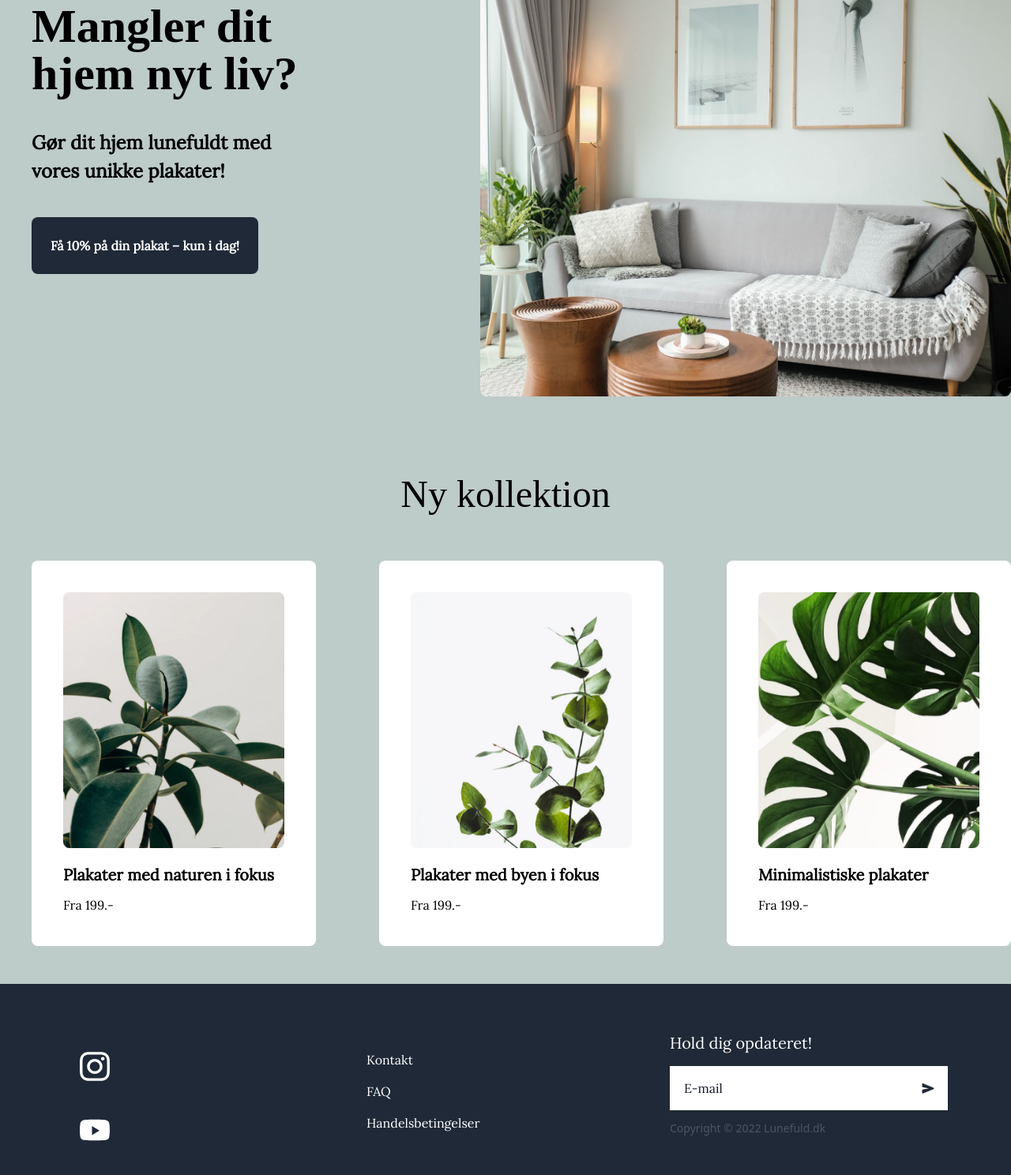
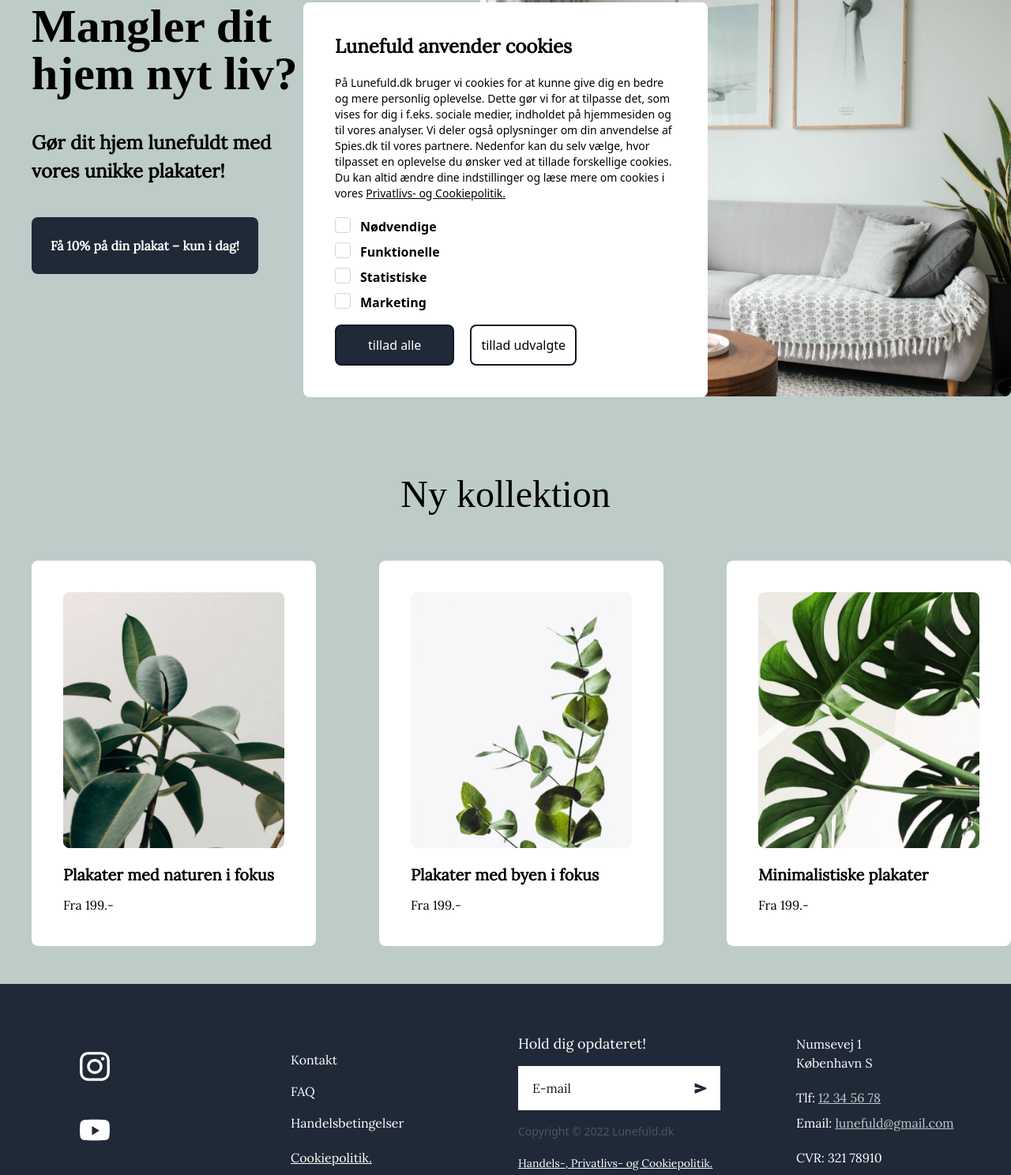
Before and after one commit to ceci821s/lunefuld-main, a website built with Vite: page src/index.html in a window 1280 px wide. Shown: the part 214-1702 px from the top of the page at 79% size. Built offline with nearby package versions, Linux system fonts and the light colour scheme; a web font is replaced by a local one.

Commit message:
cookie boks

```diff
--- a/src/index.html
+++ b/src/index.html
@@ -436,6 +436,56 @@
         </div>
         <!-- Hero slut -->
 
+        <div
+          id="cookieboks"
+          class="absolute m-96 mt-10 rounded-lg bg-white p-10"
+        >
+          <h2 class="font-lora text-2xl font-semibold">
+            Lunefuld anvender cookies
+          </h2>
+          <p class="mt-5 text-sm">
+            På Lunefuld.dk bruger vi cookies for at kunne give dig en bedre og
+            mere personlig oplevelse. Dette gør vi for at tilpasse det, som
+            vises for dig i f.eks. sociale medier, indholdet på hjemmesiden og
+            til vores analyser. Vi deler også oplysninger om din anvendelse af
+            Spies.dk til vores partnere. Nedenfor kan du selv vælge, hvor
+            tilpasset en oplevelse du ønsker ved at tillade forskellige cookies.
+            Du kan altid ændre dine indstillinger og læse mere om cookies i
+            vores <a class="underline" href="">Privatlivs- og Cookiepolitik.</a>
+          </p>
+          <ul class="mt-5 font-bold">
+            <div class="flex gap-3">
+              <input type="checkbox" class="h-5 w-5 rounded border-gray-300" />
+              <li>Nødvendige</li>
+            </div>
+            <div class="mt-2 flex gap-3">
+              <input type="checkbox" class="h-5 w-5 rounded border-gray-300" />
+              <li>Funktionelle</li>
+            </div>
+            <div class="mt-2 flex gap-3">
+              <input type="checkbox" class="h-5 w-5 rounded border-gray-300" />
+              <li>Statistiske</li>
+            </div>
+            <div class="mt-2 flex gap-3">
+              <input type="checkbox" class="h-5 w-5 rounded border-gray-300" />
+              <li>Marketing</li>
+            </div>
+          </ul>
+          <div class="mt-4 flex gap-5">
+            <div id="accepter">
+              <button
+                class="rounded-lg border-2 border-gray-900 bg-gray-800 p-3 px-10 text-white"
+              >
+                tillad alle
+              </button>
+            </div>
+            <div id="afvis">
+              <button class="rounded-lg border-2 border-gray-900 p-3">
+                tillad udvalgte
+              </button>
+            </div>
+          </div>
+        </div>
         <!-- Featured categories-->
 
         <h2
@@ -477,7 +527,7 @@
     <footer class="bg-gray-800">
       <div class="container mx-auto py-16 px-4 sm:px-6 lg:px-12 xl:px-20">
         <div
-          class="grid grid-cols-2 gap-4 md:grid-cols-3 md:gap-8 lg:grid-cols-3 xl:grid-cols-3"
+          class="grid grid-cols-2 gap-4 md:grid-cols-3 md:gap-8 lg:grid-cols-3 xl:grid-cols-4"
         >
           <div class="flex flex-shrink-0 flex-col">
             <div class="justify-center">
@@ -554,9 +604,12 @@
               class="mt-6 cursor-pointer font-lora text-base leading-4 text-white hover:text-gray-500 focus:underline focus:outline-none"
               >Handelsbetingelser</a
             >
+            <a class="mt-6 font-lora text-white underline" href=""
+              >Cookiepolitik.</a
+            >
           </div>
           <div class="hidden lg:block">
-            <label class="font-lora text-xl font-medium leading-5 text-white"
+            <label class="font-lora text-lg font-medium leading-5 text-white"
               >Hold dig opdateret!</label
             >
             <div
@@ -586,9 +639,29 @@
                 </svg>
               </button>
             </div>
-            <p class="mt-4 text-sm leading-none text-gray-600">
-              Copyright © 2022 Lunefuld.dk
-            </p>
+            <div class="mt-5">
+              <p class="text-sm leading-none text-gray-600">
+                Copyright © 2022 Lunefuld.dk
+              </p>
+            </div>
+            <div class="mt-5">
+              <a class="mt-2 font-lora text-sm text-white underline" href=""
+                >Handels-, Privatlivs- og Cookiepolitik.</a
+              >
+            </div>
+          </div>
+          <div class="ml-16 font-lora text-white">
+            <p>Numsevej 1</p>
+            <p>København S</p>
+            <div class="mt-5 flex gap-1">
+              <p>Tlf:</p>
+              <p class="text-blue underline">12 34 56 78</p>
+            </div>
+            <div class="mt-2 flex gap-1">
+              <p>Email:</p>
+              <p class="text-blue underline">lunefuld@gmail.com</p>
+            </div>
+            <p class="mt-5">CVR: 321 78910</p>
           </div>
         </div>
         <div class="mt-10 lg:hidden">
--- a/src/main.js
+++ b/src/main.js
@@ -1 +1,17 @@
 import "./style.css";
+
+const acceptCookie = document.querySelector("#accepter");
+const denyCookie = document.querySelector("#afvis");
+const cookieboks = document.querySelector("#cookieboks");
+
+acceptCookie.addEventListener("click", fjernCookieBoks);
+denyCookie.addEventListener("click", fjernCookieBoks);
+
+function fjernCookieBoks() {
+  cookieboks.classList.add("hidden");
+  sessionStorage.setItem("fjerncookieboks", true);
+}
+
+if (sessionStorage.getItem("fjerncookieboks")) {
+  fjernCookieBoks.classList.add("hidden");
+}
--- a/src/scripts.js
+++ b/src/scripts.js
@@ -25,7 +25,9 @@ function showFilters() {
 }
 
 function applyFilters() {
-    document.querySelectorAll("input[type=checkbox]").forEach((el) => (el.checked = false));
+  document
+    .querySelectorAll("input[type=checkbox]")
+    .forEach((el) => (el.checked = false));
 }
 
 function closeFilterSection() {
```
Lines whose indentation alone changed are shown as unchanged.
